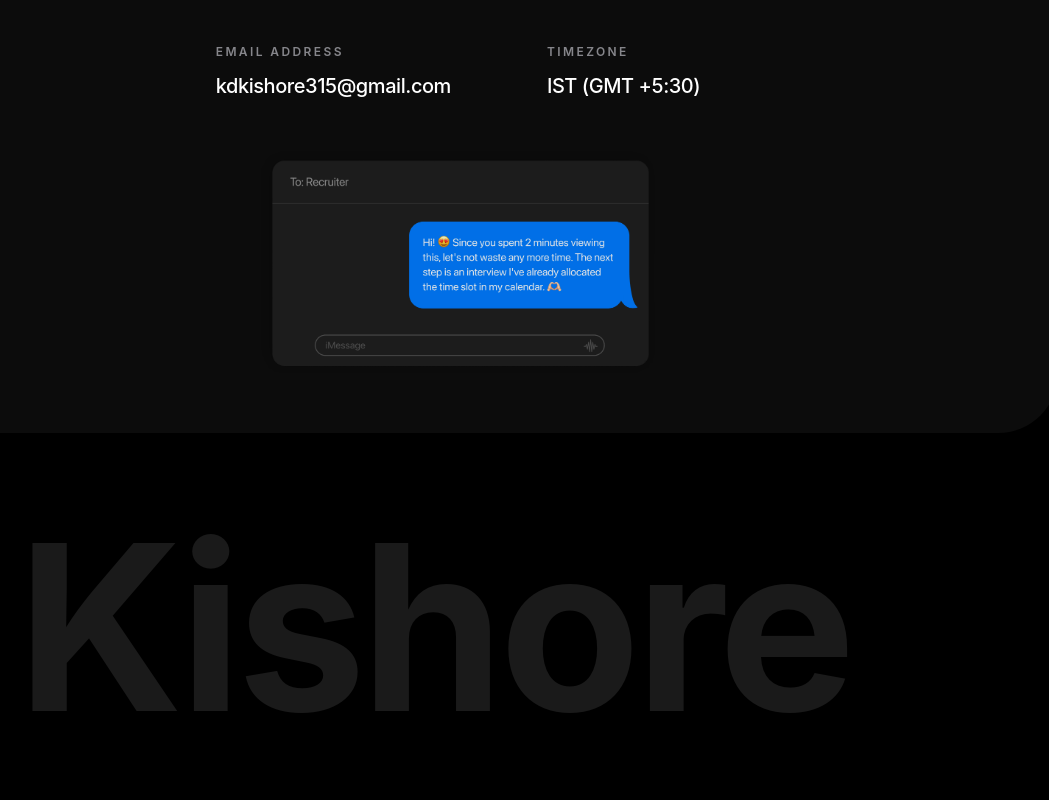
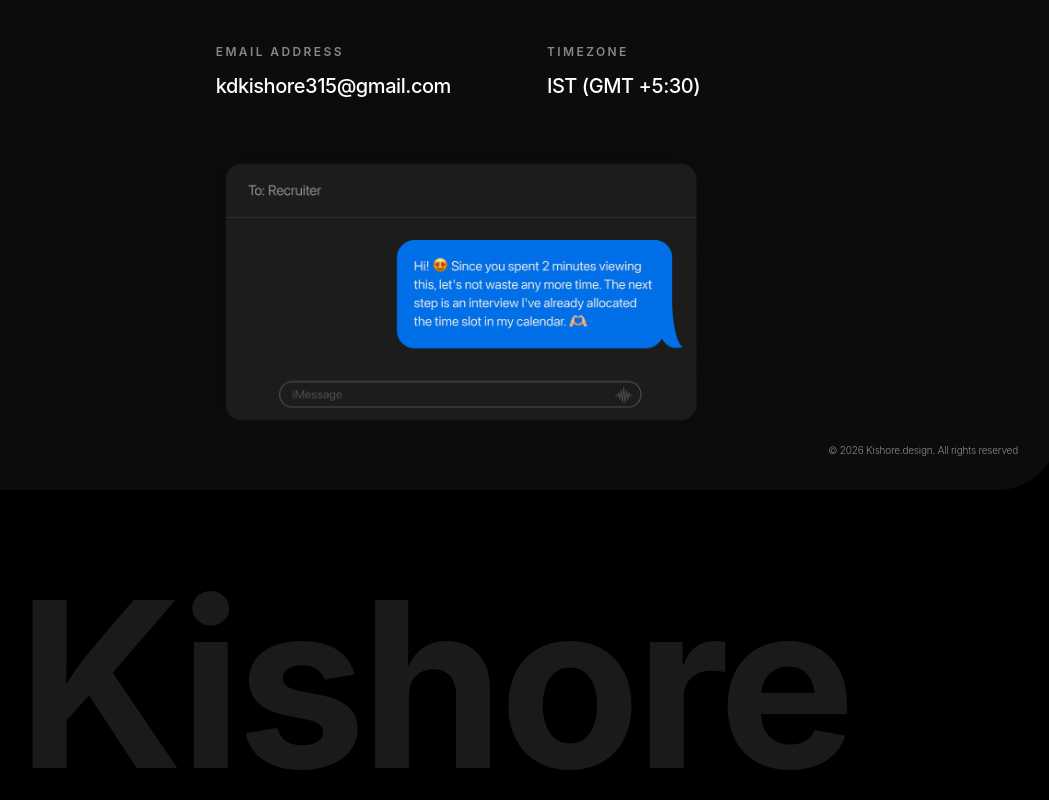
Before and after one commit to Kishore-s-19/Portfolio, a React (Vite) app: page / in a window 1280 px wide. Shown: the part 5871-6671 px from the top of the page, without its empty margins (206-1255 px from the left). Before the commit the page ends 6614 px from the top, so only its background shows below. Built offline with nearby package versions, Linux system fonts and the light colour scheme; a web font is replaced by a local one.

Commit message:
feat: add copyright text to bottom right corner of contact section

```diff
--- a/src/App.jsx
+++ b/src/App.jsx
@@ -450,7 +450,7 @@ function App() {
                     alt="Message illustration"
                     className="object-contain opacity-90"
                     style={{
-                      width: '400px', // Adjust width here
+                      width: '500px', // Adjust width here
                       height: 'auto' // Adjust height here (or set specific px)
                     }}
                     loading="lazy"
@@ -458,6 +458,19 @@ function App() {
                 </div>
               </div>
             </div>
+
+            {/* Copyright Text - Bottom Right Corner */}
+            <p
+              className="absolute bottom-6 right-6 md:bottom-8 md:right-10 text-center"
+              style={{
+                fontSize: '10px',
+                fontWeight: '300',
+                letterSpacing: '-0.02em',
+                color: 'rgb(138, 138, 138)'
+              }}
+            >
+              © 2026 Kishore.design. All rights reserved
+            </p>
           </section>
         </div>
 
```
Also changed, not shown: src/data/images/wallet.avif (added).
